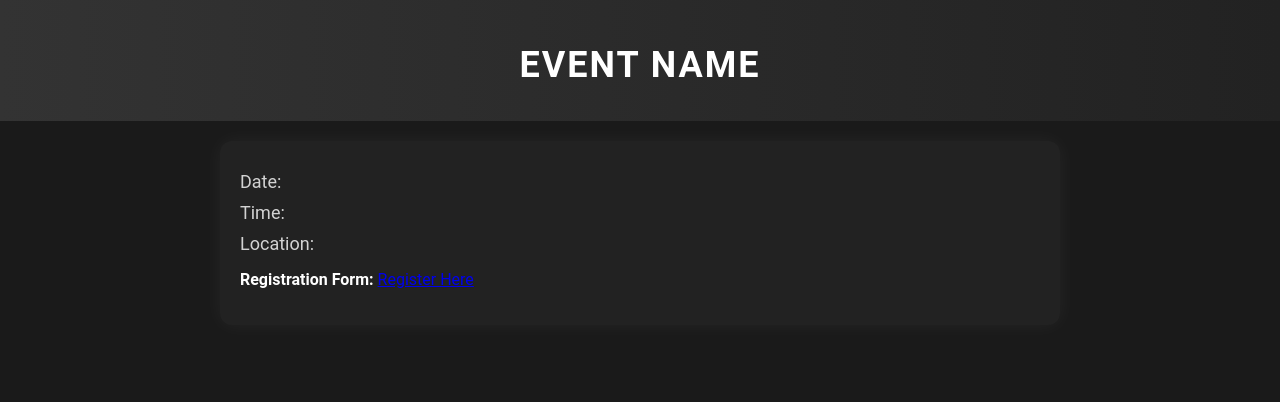
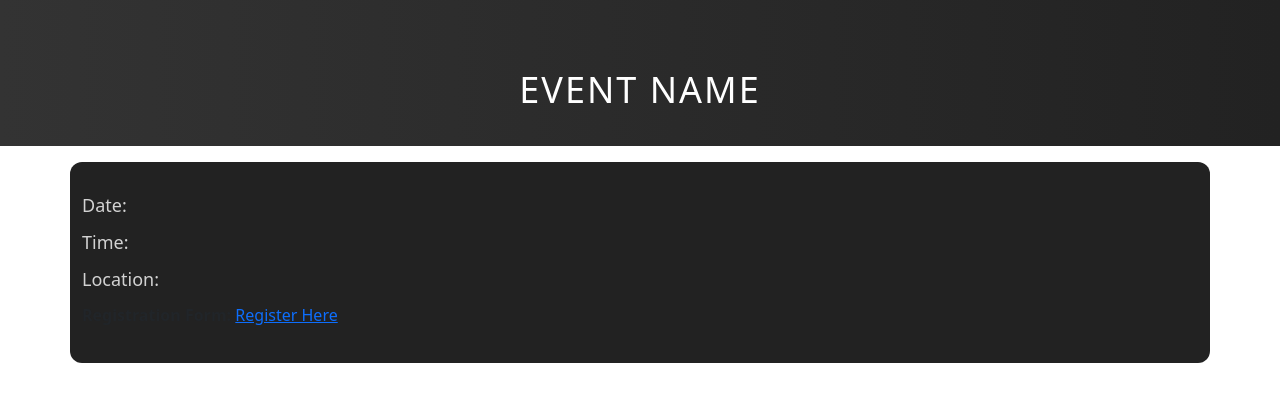
Before and after one commit to iamsaura8h/College-Event-Manager, a plain HTML site: page event.html in a window 1280 px wide. Drawn offline with nearby package versions, Linux system fonts and the light colour scheme; files that its build step writes are made by us from their sources.

Commit message:
added bootstrap event.html

```diff
--- a/event.html
+++ b/event.html
@@ -3,23 +3,29 @@
 <head>
     <meta charset="UTF-8">
     <meta name="viewport" content="width=device-width, initial-scale=1.0">
-    <title>Event Details</title>
+    <title>College Event Management</title>
     <link rel="stylesheet" href="styles.css">
+
+    <!-- Bootstrap CSS -->
+    <link rel="stylesheet" href="bootstrap/css/bootstrap.min.css">
 </head>
 <body>
     <header>
-        <h1 id="eventName">Event Name</h1>
+        <h1 class="text-center mt-5" id="eventName">Event Name</h1>
     </header>
 
-    <main>
+    <main class="container mt-3">
         <p id="eventDate">Date: </p>
         <p id="eventTime">Time: </p>
         <p id="eventLocation">Location: </p>
 
-        <!-- Added registration form label and link -->
         <p><strong>Registration Form:</strong> <a href="https://www.google.com/forms/about/" target="_blank">Register Here</a></p>
+    </main>
 
-    </main>
+    <!-- jQuery (Bootstrap requires jQuery) -->
+    <script src="bootstrap/js/jquery.min.js"></script>
+    <!-- Bootstrap JavaScript -->
+    <script src="bootstrap/js/bootstrap.min.js"></script>
 
     <script src="script.js"></script>
 </body>
```
